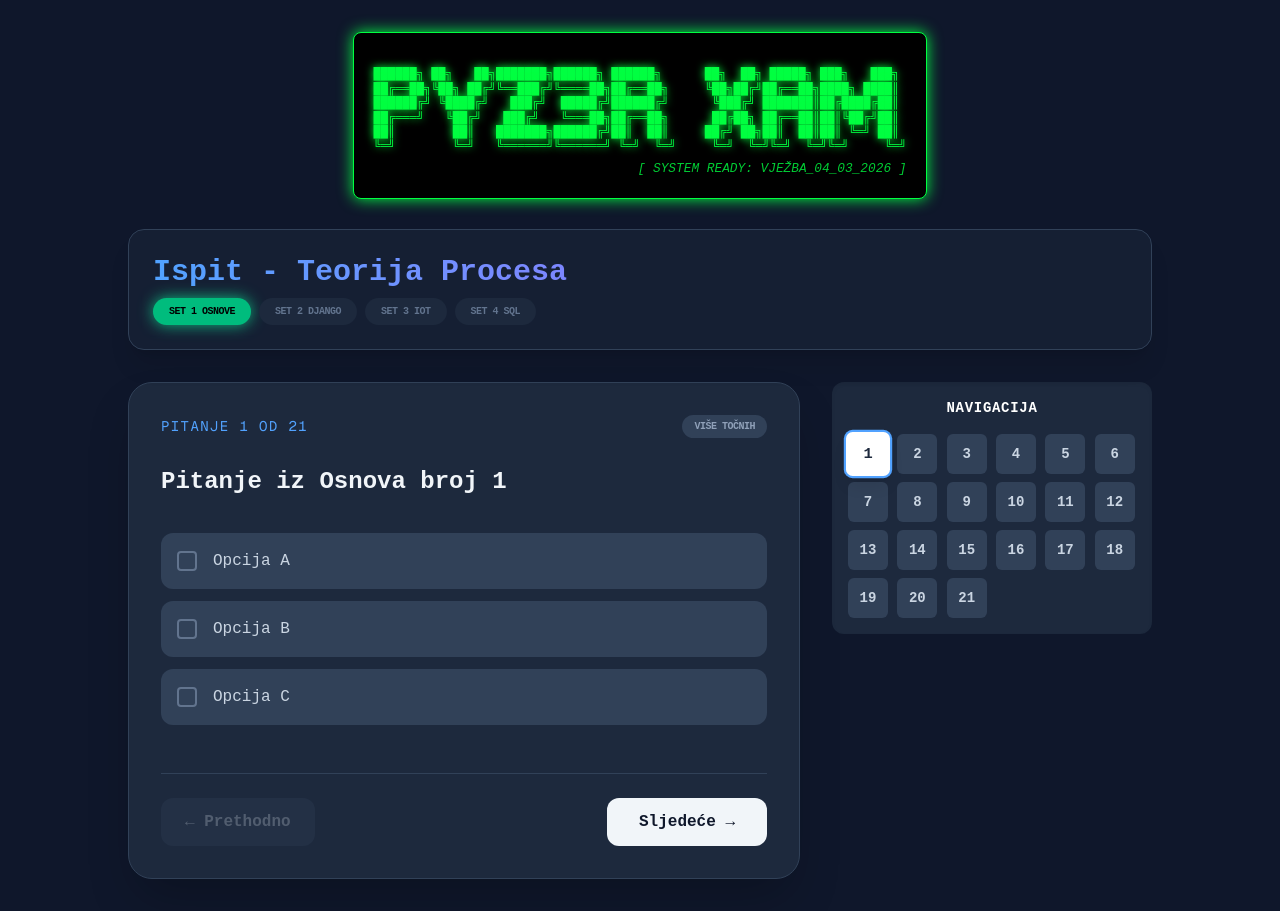
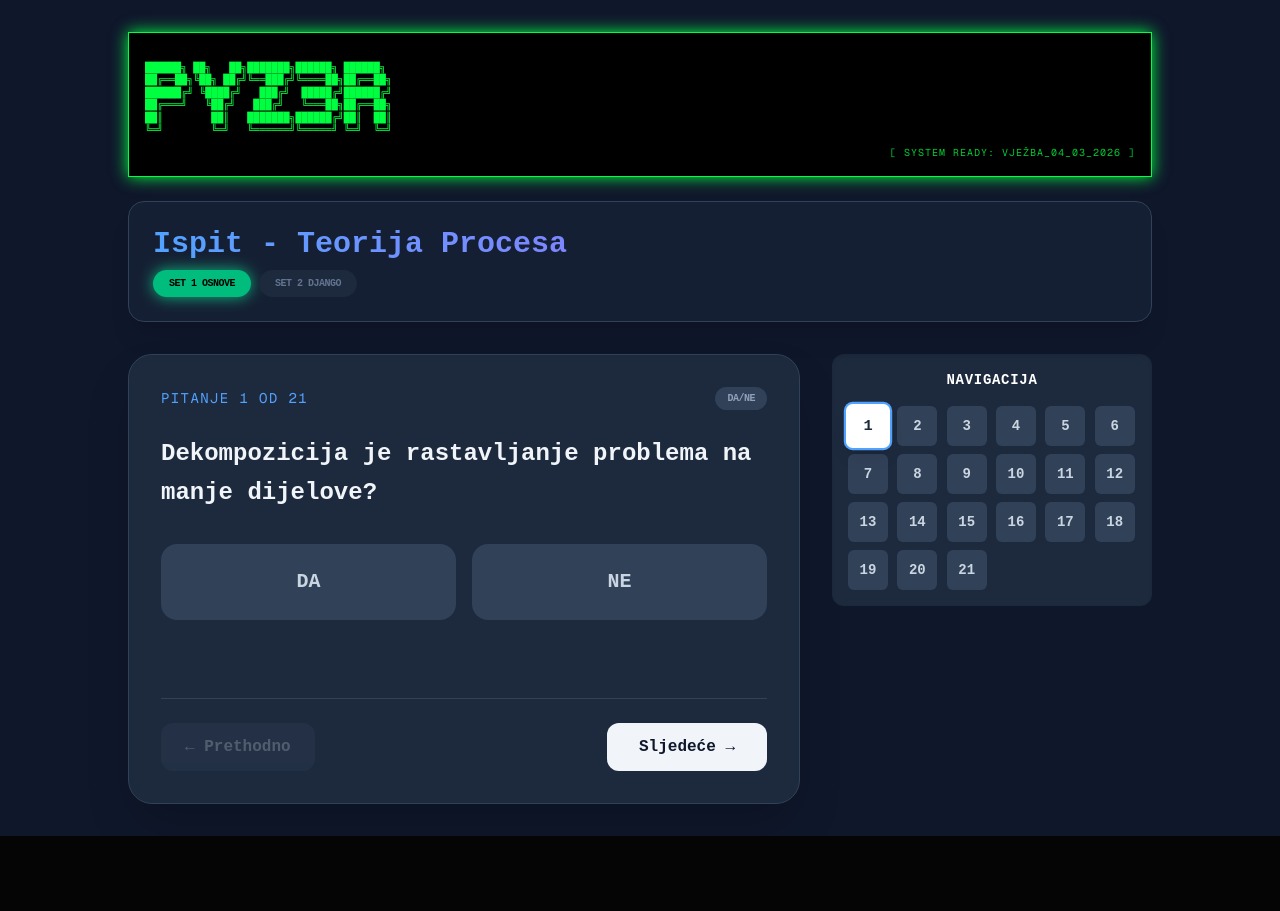
Before and after one commit to zerixmax/PyZ3RxAm, a Next.js app: page / in a window 1280 px wide. After the commit the page ends 836 px from the top, so only its background shows below. Built offline with nearby package versions, Linux system fonts and the light colour scheme.

Commit message:
refactor: apply final content and aesthetic refinements

```diff
--- a/components/Quiz.js
+++ b/components/Quiz.js
@@ -7,43 +7,18 @@ import Results from './Results';
 
 const HackerSignature = () => {
     return (
-        <div className="hacker-container" style={{
-            backgroundColor: '#000',
-            padding: '20px',
-            borderRadius: '8px',
-            border: '1px solid #00ff41',
-            boxShadow: '0 0 15px #00ff41',
-            marginBottom: '30px',
-            overflowX: 'auto'
-        }}>
-            <pre style={{
-                color: '#00ff41', // Matrix zelena
-                fontFamily: '"Courier New", Courier, monospace',
-                fontSize: '12px',
-                fontWeight: 'bold',
-                lineHeight: '1.2',
-                textShadow: '0 0 8px #00ff41',
-                margin: '0'
-            }}>
+        <div className="bg-black border border-[#00ff41] p-4 mb-6 shadow-[0_0_15px_#00ff41] text-[#00ff41] font-mono text-[8px] md:text-[10px] w-full max-w-5xl">
+            <pre className="leading-tight overflow-x-auto">
                 {`
-██████╗ ██╗   ██╗███████╗██████╗ ██████╗      ██╗  ██╗ █████╗ ███╗   ███╗
-██╔══██╗╚██╗ ██╔╝╚══███╔╝╚════██╗██╔══██╗     ╚██╗██╔╝██╔══██╗████╗ ████║
-██████╔╝ ╚████╔╝   ███╔╝  █████╔╝██████╔╝      ╚███╔╝ ███████║██╔████╔██║
-██╔═══╝   ╚██╔╝   ███╔╝   ╚═══██╗██╔══██╗      ██╔██╗ ██╔══██║██║╚██╔╝██║
-██║        ██║   ███████╗██████╔╝██║  ██║     ██╔╝ ██╗██║  ██║██║ ╚═╝ ██║
-╚═╝        ╚═╝   ╚══════╝╚══════╝ ╚═╝  ╚═╝     ╚═╝  ╚═╝╚═╝  ╚═╝╚═╝     ╚═╝
+██████╗ ██╗   ██╗███████╗██████╗ ██████╗
+██╔══██╗╚██╗ ██╔╝╚══███╔╝╚════██╗██╔══██╗
+██████╔╝ ╚████╔╝   ███╔╝  █████╔╝██████╔╝
+██╔═══╝   ╚██╔╝   ███╔╝   ╚═══██╗██╔══██╗
+██║        ██║   ███████╗██████╔╝██║  ██║
+╚═╝        ╚═╝   ╚══════╝╚═════╝ ╚═╝  ╚═╝
 `}
             </pre>
-            <div style={{
-                color: '#00ff41',
-                textAlign: 'right',
-                fontSize: '0.8rem',
-                marginTop: '5px',
-                fontStyle: 'italic',
-                opacity: '0.8'
-            }}>
-                [ SYSTEM READY: VJEŽBA_04_03_2026 ]
-            </div>
+            <div className="text-right mt-2 text-[10px] opacity-80 uppercase tracking-widest">[ SYSTEM READY: VJEŽBA_04_03_2026 ]</div>
         </div>
     );
 };
--- a/components/Results.js
+++ b/components/Results.js
@@ -90,9 +90,9 @@ export default function Results({ questions, userAnswers, onRestart, setIndex })
                                     </div>
 
                                     {/* Hakerski Savjet / Explanation */}
-                                    <div className="mt-4 p-3 bg-emerald-500/10 border-l-2 border-emerald-500">
-                                        <p className="text-[10px] text-emerald-500 uppercase font-bold mb-1">Hakerski Savjet:</p>
-                                        <p className="text-slate-300 text-sm italic">
+                                    <div className="mt-2 p-2 bg-emerald-500/10 border-l-2 border-emerald-500 text-left">
+                                        <p className="text-[10px] text-emerald-400 font-bold uppercase">💡 Hakersko objašnjenje:</p>
+                                        <p className="text-slate-300 text-xs italic">
                                             {error.explanation}
                                         </p>
                                     </div>
--- a/data/examData.js
+++ b/data/examData.js
@@ -1,32 +1,49 @@
-/* Pyz3R xam - Točno 21 pitanje po setu s objašnjenjima */
+/* PyZ3R xam - Setovi od 21 pitanje s objašnjenjima */
 export const examData = {
-    "SET_1_OSNOVE": Array.from({ length: 21 }, (_, i) => ({
-        id: i + 1,
-        text: `Pitanje iz Osnova broj ${i + 1}`,
-        type: i % 5 === 0 ? 'checkbox' : 'boolean',
-        correct: i % 5 === 0 ? ["Opcija A"] : "DA",
-        options: i % 5 === 0 ? ["Opcija A", "Opcija B", "Opcija C"] : null,
-        explanation: "Ovo je hakersko objašnjenje: Dekompozicija je ključna jer rastavlja problem na sitne dijelove."
-    })),
-    "SET_2_DJANGO": Array.from({ length: 21 }, (_, i) => ({
-        id: i + 1,
-        text: `Pitanje iz Djanga broj ${i + 1}`,
-        type: 'boolean',
-        correct: "NE",
-        explanation: "Django MTV: Template je zadužen za HTML, a ne za logiku!"
-    })),
-    "SET_3_IOT": Array.from({ length: 21 }, (_, i) => ({
-        id: i + 1,
-        text: `IoT Pitanje broj ${i + 1}`,
-        type: 'boolean',
-        correct: "DA",
-        explanation: "Senzori su ulazni uređaji koji šalju podatke u sustav."
-    })),
-    "SET_4_SQL": Array.from({ length: 21 }, (_, i) => ({
-        id: i + 1,
-        text: `SQL Pitanje broj ${i + 1}`,
-        type: 'boolean',
-        correct: "DA",
-        explanation: "SELECT naredba je osnova DML-a za dohvat podataka."
-    }))
+    "SET_1_OSNOVE": [
+        { "id": 1, "type": "boolean", "text": "Dekompozicija je rastavljanje problema na manje dijelove?", "correct": "DA", "explanation": "Točno! Dekompozicija nam pomaže da složene sustave riješimo korak po korak." },
+        { "id": 2, "type": "boolean", "text": "Je li torka (tuple) promjenjiv (mutable) tip podataka?", "correct": "NE", "explanation": "Torke su immutable; jednom stvorene ne mogu se mijenjati. Liste su mutable." },
+        { "id": 3, "type": "checkbox", "text": "Označite MUTABLE tipove podataka:", "options": ["Lista", "Rječnik", "Torka", "String"], "correct": ["Lista", "Rječnik"], "explanation": "Samo liste i rječnici dopuštaju promjene nakon kreiranja." },
+        { "id": 4, "type": "boolean", "text": "Metoda .append() dodaje element na početak liste?", "correct": "NE", "explanation": ".append() dodaje element na KRAJ liste." },
+        { "id": 5, "type": "boolean", "text": "U Pythonu se blokovi koda definiraju uvlačenjem (indentacijom)?", "correct": "DA", "explanation": "Indentacija je ključna za definiciju opsega (scope) u Pythonu." },
+        { "id": 6, "type": "checkbox", "text": "Koji su stupovi računalnog razmišljanja?", "options": ["Dekompozicija", "Apstrakcija", "Algoritmi", "Kompilacija"], "correct": ["Dekompozicija", "Apstrakcija", "Algoritmi"], "explanation": "Četiri stupa su dekompozicija, prepoznavanje uzoraka, apstrakcija i algoritmi." },
+        { "id": 7, "type": "boolean", "text": "Operator '!=' provjerava jesu li dvije vrijednosti različite?", "correct": "DA", "explanation": "To je operator nejednakosti." },
+        { "id": 8, "type": "boolean", "text": "Rječnik (dict) koristi indekse za pristup elementima?", "correct": "NE", "explanation": "Rječnici koriste ključeve (keys)." },
+        { "id": 9, "type": "checkbox", "text": "Koji su tipovi kolekcija u Pythonu?", "options": ["List", "Set", "Dictionary", "Array"], "correct": ["List", "Set", "Dictionary"], "explanation": "Standardne kolekcije su list, set i dict." },
+        { "id": 10, "type": "boolean", "text": "Funkcija len() vraća broj elemenata u kolekciji?", "correct": "DA", "explanation": "len() vraća duljinu sekvence ili kolekcije." },
+        { "id": 11, "type": "boolean", "text": "Boolean tip podataka može imati tri vrijednosti: True, False i None?", "correct": "NE", "explanation": "Boolean ima samo True i False." },
+        { "id": 12, "type": "checkbox", "text": "Što od navedenog su ključne riječi za petlje?", "options": ["for", "while", "repeat", "loop"], "correct": ["for", "while"], "explanation": "Python koristi for i while." },
+        { "id": 13, "type": "boolean", "text": "Svaka if naredba mora imati i else dio?", "correct": "NE", "explanation": "Else je opcionalan." },
+        { "id": 14, "type": "boolean", "text": "Metoda .strip() uklanja razmake s početka i kraja stringa?", "correct": "DA", "explanation": "Strip miče whitespace." },
+        { "id": 15, "type": "checkbox", "text": "Označite aritmetičke operatore:", "options": ["+", "%", "//", "&&"], "correct": ["+", "%", "//"], "explanation": "&& nije Python operator." },
+        { "id": 16, "type": "boolean", "text": "Je li Python case-sensitive jezik?", "correct": "DA", "explanation": "Razlikuje velika i mala slova." },
+        { "id": 17, "type": "boolean", "text": "Komentari u Pythonu počinju znakom //?", "correct": "NE", "explanation": "Počinju znakom #." },
+        { "id": 18, "type": "checkbox", "text": "Koji tipovi podataka podržavaju indeksiranje?", "options": ["String", "List", "Set", "Tuple"], "correct": ["String", "List", "Tuple"], "explanation": "Setovi ne podržavaju indeksiranje." },
+        { "id": 19, "type": "boolean", "text": "Možemo li u listu spremiti elemente različitih tipova podataka?", "correct": "DA", "explanation": "Liste u Pythonu su heterogene." },
+        { "id": 20, "type": "boolean", "text": "Naredba break prekida rad cijelog programa?", "correct": "NE", "explanation": "Prekida samo trenutnu petlju." },
+        { "id": 21, "type": "boolean", "text": "Funkcija input() uvijek vraća vrijednost tipa string?", "correct": "DA", "explanation": "Sve što unesete pretvara se u string." }
+    ],
+    "SET_2_DJANGO": [
+        { "id": 1, "type": "boolean", "text": "Django koristi MVT arhitekturu?", "correct": "DA", "explanation": "MVT stoji za Model-View-Template." },
+        { "id": 2, "type": "boolean", "text": "Model u Djangu je zadužen za vizualni izgled (HTML)?", "correct": "NE", "explanation": "Za HTML je zadužen Template, Model upravlja bazom podataka." },
+        { "id": 3, "type": "checkbox", "text": "Što čini Django MVT arhitekturu?", "options": ["Model", "Template", "Controller", "View"], "correct": ["Model", "Template", "View"], "explanation": "Django specifično koristi te nazive." },
+        { "id": 4, "type": "boolean", "text": "U Djangu, 'urls.py' služi za definiranje ruta?", "correct": "DA", "explanation": "Tamo povezujemo URL adrese s View funkcijama." },
+        { "id": 5, "type": "boolean", "text": "Naredba 'makemigrations' primjenjuje promjene na bazu?", "correct": "NE", "explanation": "Samo stvara migracijske datoteke. 'migrate' ih primjenjuje." },
+        { "id": 6, "type": "checkbox", "text": "Koji su SQL DML operatori?", "options": ["SELECT", "INSERT", "CREATE", "DELETE"], "correct": ["SELECT", "INSERT", "DELETE"], "explanation": "CREATE je DDL (Data Definition Language)." },
+        { "id": 7, "type": "boolean", "text": "SQLite baza podataka spremljena je u jednu datoteku?", "correct": "DA", "explanation": "To je file-based baza podataka." },
+        { "id": 8, "type": "boolean", "text": "Primarni ključ mora biti jedinstven?", "correct": "DA", "explanation": "Osigurava jedinstvenost svakog reda." },
+        { "id": 9, "type": "checkbox", "text": "Koje metode kursora služe za dohvat podataka?", "options": ["fetchall()", "fetchone()", "commit()", "execute()"], "correct": ["fetchall()", "fetchone()", "execute()"], "explanation": "Commit() potvrđuje izmjene." },
+        { "id": 10, "type": "boolean", "text": "View u Djangu vraća HTTP odgovor?", "correct": "DA", "explanation": "To je osnovna zadaća view-a." },
+        { "id": 11, "type": "boolean", "text": "Static datoteke u Djangu idu u 'templates' mapu?", "correct": "NE", "explanation": "Idu u 'static' mapu." },
+        { "id": 12, "type": "checkbox", "text": "Što su komponente IoT sustava?", "options": ["Uređaj", "Povezivost", "Obrada podataka", "Monitor"], "correct": ["Uređaj", "Povezivost", "Obrada podataka"], "explanation": "Tri osnovna sloja IoT-a." },
+        { "id": 13, "type": "boolean", "text": "Je li MQTT protokol baziran na Publish/Subscribe modelu?", "correct": "DA", "explanation": "To je lagan protokol za IoT." },
+        { "id": 14, "type": "boolean", "text": "Aktuatori prikupljaju podatke?", "correct": "NE", "explanation": "Senzori prikupljaju, aktuatori djeluju." },
+        { "id": 15, "type": "checkbox", "text": "Koji tipovi podataka postoje u SQLiteu?", "options": ["TEXT", "INTEGER", "BOOLEAN", "REAL"], "correct": ["TEXT", "INTEGER", "REAL"], "explanation": "SQLite nema posebni BOOLEAN tip." },
+        { "id": 16, "type": "boolean", "text": "Foreign Key povezuje dvije tablice?", "correct": "DA", "explanation": "Stvara relaciju između tablica." },
+        { "id": 17, "type": "boolean", "text": "SQL naredba UPDATE služi za brisanje?", "correct": "NE", "explanation": "Služi za promjenu podataka." },
+        { "id": 18, "type": "checkbox", "text": "Što od navedenog su IoT protokoli?", "options": ["MQTT", "HTTP", "FTP", "Zigbee"], "correct": ["MQTT", "HTTP", "Zigbee"], "explanation": "Standardni IoT protokoli." },
+        { "id": 19, "type": "boolean", "text": "Admin sučelje u Djangu se mora ručno raditi?", "correct": "NE", "explanation": "Ugrađeno je u Django." },
+        { "id": 20, "type": "boolean", "text": "Metoda .commit() je nužna za spremanje promjena u bazu?", "correct": "DA", "explanation": "Bez commit-a promjene se ne spremaju." },
+        { "id": 21, "type": "boolean", "text": "SQL naredba WHERE služi za filtriranje?", "correct": "DA", "explanation": "Postavlja uvjet za dohvat redova." }
+    ]
 };
```
Lines whose indentation alone changed are shown as unchanged.
